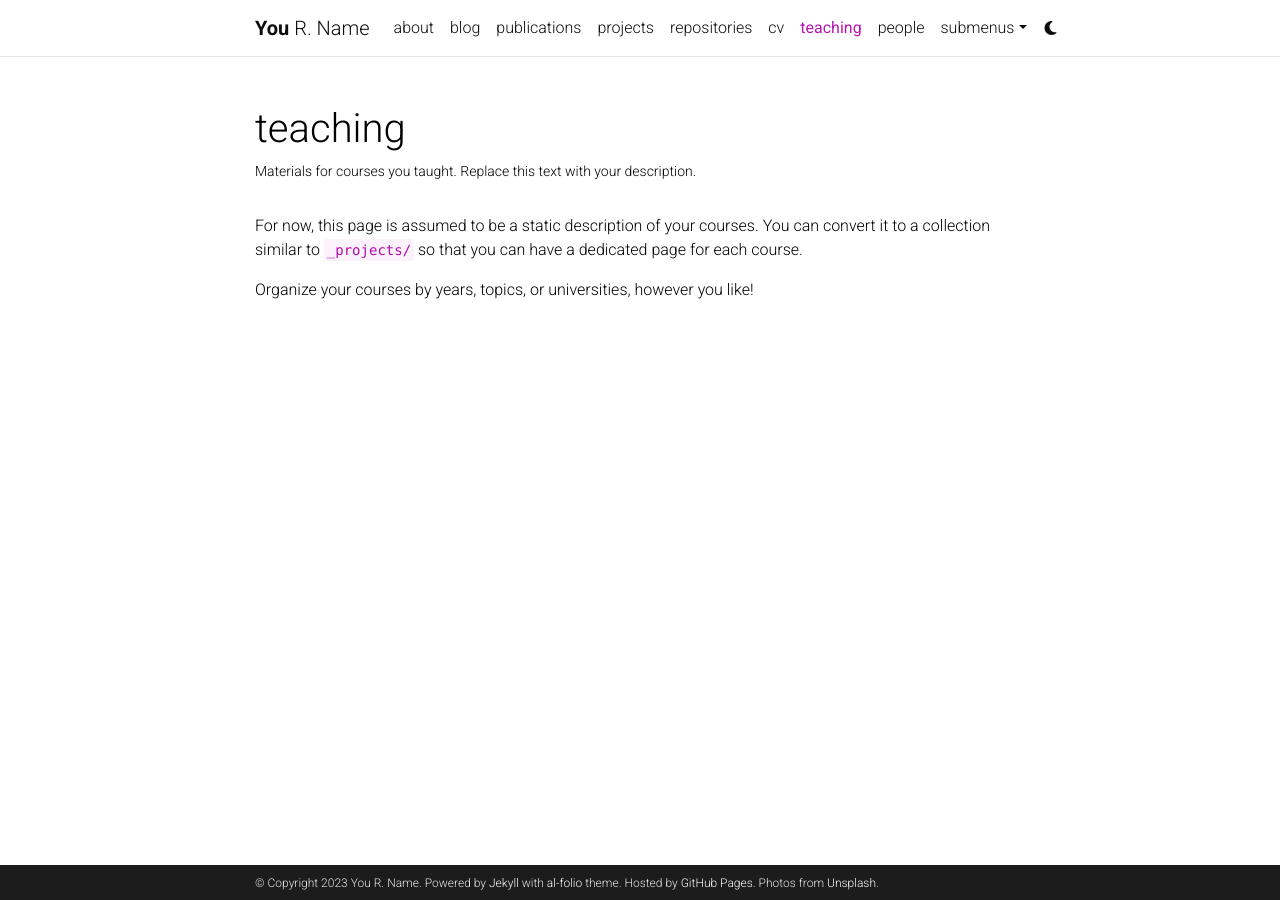
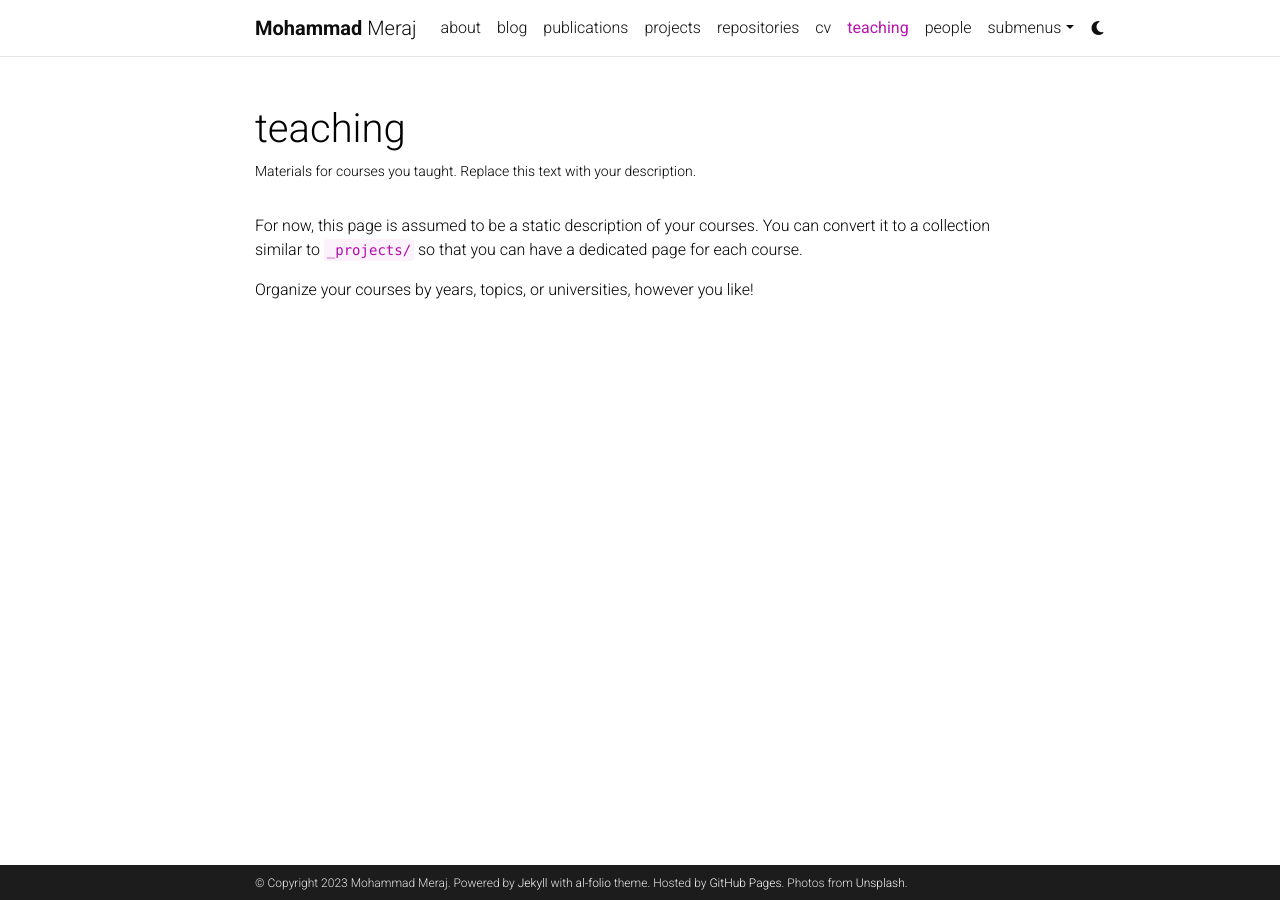
Before and after one commit to EymanMeraj/EymanMeraj.github.io, a Jekyll site: the page built from _pages/teaching.md, in a window 1280 px wide. Built offline with Jekyll 4.4.1, drawn with Linux system fonts in a browser that asks for light colours; comment, search, counter and statistics services are not loaded; a style sheet for code colours, icons or effects is not loaded.

Commit message:
Update _config.yml

```diff
--- a/_config.yml
+++ b/_config.yml
@@ -3,12 +3,12 @@
 # -----------------------------------------------------------------------------
 
 title: blank # the website title (if blank, full name will be used instead)
-first_name: You
-middle_name: R.
-last_name: Name
-email: you@example.com
+first_name: Mohammad
+middle_name:
+last_name: Meraj
+email: emerajmohammadi@smu.edu
 description: > # the ">" symbol means to ignore newlines until "footer_text:"
-  A simple, whitespace theme for academics. Based on [*folio](https://github.com/bogoli/-folio) design.
+  github site for Data Science projects.
 footer_text: >
   Powered by <a href="https://jekyllrb.com/" target="_blank">Jekyll</a> with <a href="https://github.com/alshedivat/al-folio">al-folio</a> theme.
   Hosted by <a href="https://pages.github.com/" target="_blank">GitHub Pages</a>.
@@ -18,8 +18,8 @@
 lang: en # the language of your site (for example: en, fr, cn, ru, etc.)
 icon: ⚛️  # the emoji used as the favicon (alternatively, provide image name in /assets/img/)
 
-url: https://alshedivat.github.io # the base hostname & protocol for your site
-baseurl: /al-folio # the subpath of your site, e.g. /blog/
+url: https://eymanmeraj.github.io # the base hostname & protocol for your site
+baseurl: # the subpath of your site, e.g. /blog/
 last_updated: false # set to true if you want to display last updated in the footer
 impressum_path:  # set to path to include impressum link in the footer, use the same path as permalink in a page, helps to conform with EU GDPR
 
@@ -67,11 +67,11 @@
 # Social integration
 # -----------------------------------------------------------------------------
 
-github_username: # your GitHub user name
+github_username: eymanmeraj # your GitHub user name
 gitlab_username: # your GitLab user name
 x_username: # your X handle
 mastodon_username: # your mastodon instance+username in the format instance.tld/@username
-linkedin_username: # your LinkedIn user name
+linkedin_username: mohammad-meraj- # your LinkedIn user name
 telegram_username: # your Telegram user name
 scholar_userid: # your Google Scholar ID
 semanticscholar_id: # your Semantic Scholar ID
```
